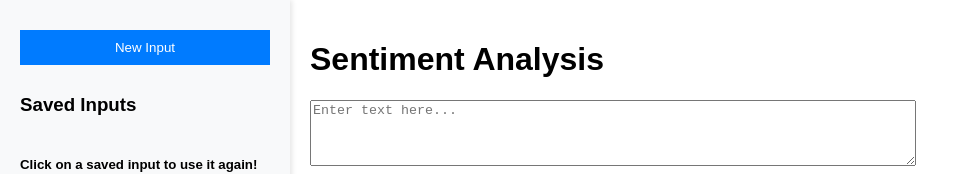
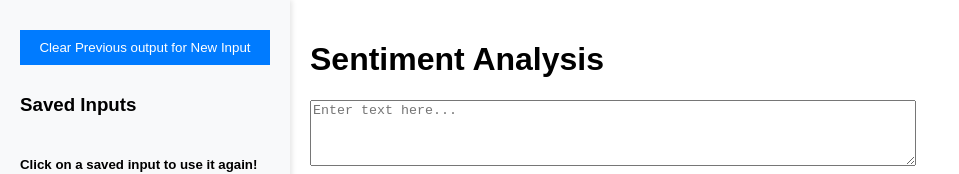
Before and after one commit to priyavratamohan/Sentiment-Analysis-Microsoft-FRT-Project, a website: page public/index.html in a window 1280 px wide. Shown: the top 174 px of the page, without its empty margins (0-959 px from the left). Drawn offline with Linux system fonts and the light colour scheme; no server answers.

Commit message:
Update index.html

```diff
--- a/public/index.html
+++ b/public/index.html
@@ -9,7 +9,7 @@
 <body>
   <div class="container">
     <div class="sidebar">
-      <button id="newInputButton">New Input</button>
+      <button id="newInputButton">Clear Previous output for New Input</button>
       <h3>Saved Inputs</h3>
       <h5>Click on a saved input to use it again!</h5>
       <ul id="inputList"></ul>
```
